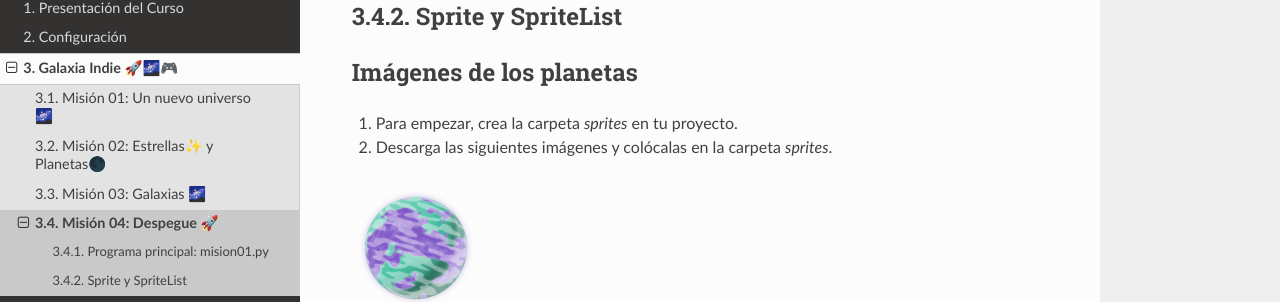
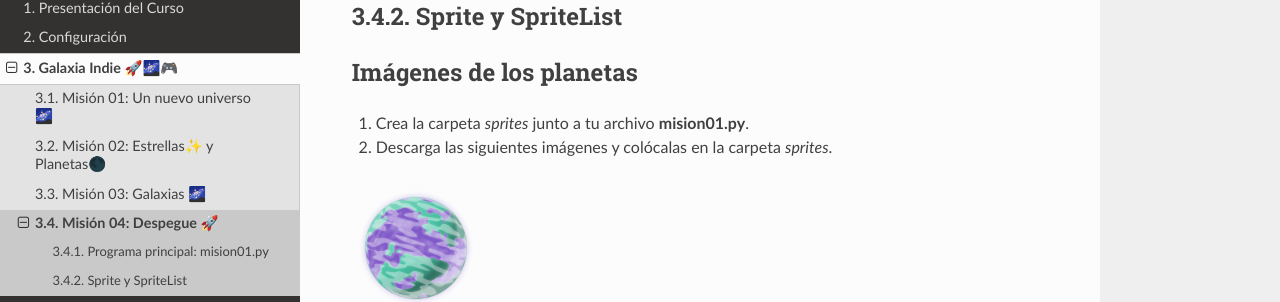
Before and after one commit to aavendan/programacion-python, a Sphinx documentation site: the page built from docs/source/sesiones/sesion04.rst, in a window 1280 px wide and 900 px high, scrolled down 1286 px. Shown: the part 144-446 px from the top of the window. Built offline with Sphinx 7.4.7 and the Read the Docs theme 3.1.0, drawn with Linux system fonts in a browser that asks for light colours.

Commit message:
redirecting

```diff
--- a/docs/source/sesiones/sesion04.rst
+++ b/docs/source/sesiones/sesion04.rst
@@ -60,7 +60,7 @@
 .. rubric:: Imágenes de los planetas
   :heading-level: 2
 
-#. Para empezar, crea la carpeta `sprites` en tu proyecto.
+#. Crea la carpeta `sprites` junto a tu archivo **mision01.py**.
 #. Descarga las siguientes imágenes y colócalas en la carpeta `sprites`.
 
 .. figure:: ../img/sesion04/planeta01.png
@@ -90,9 +90,9 @@
 .. raw:: html
 
   <div style="display: flex; flex-wrap: wrap; gap: 10px;">
-      <img src="../img/sesion04/planeta01.png" alt="Imagen 1" style="width: 30%;">
-      <img src="../img/sesion04/planeta02.png" alt="Imagen 2" style="width: 30%;">
-      <img src="../img/sesion04/planeta03.png" alt="Imagen 3" style="width: 30%;">
+      <img src="_images/planeta01.png" alt="Imagen 1" style="width: 30%;">
+      <img src="_images/planeta02.png" alt="Imagen 2" style="width: 30%;">
+      <img src="_images/planeta03.png" alt="Imagen 3" style="width: 30%;">
   </div>
 
 .. note::
```
